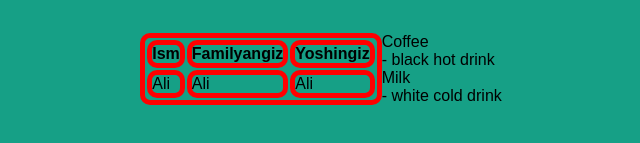
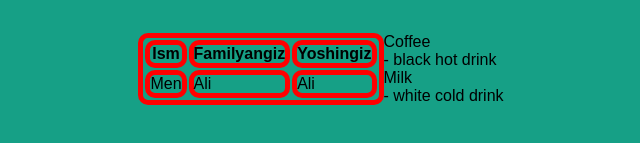
Before and after one commit to Mukhammad0628/Bozor, a plain HTML site: page index.html in a window 1280 px wide. Shown: the part 331-474 px from the top of the page, without its empty margins (319-959 px from the left). Drawn offline with Linux system fonts and the light colour scheme.

Commit message:
Update index.html

```diff
--- a/index.html
+++ b/index.html
@@ -60,7 +60,7 @@
             <th>Yoshingiz</th>
         </tr>
         <tr>
-            <td>Ali</td>
+            <td>Men</td>
             <td>Ali</td>
             <td>Ali</td>
         </tr>
```
